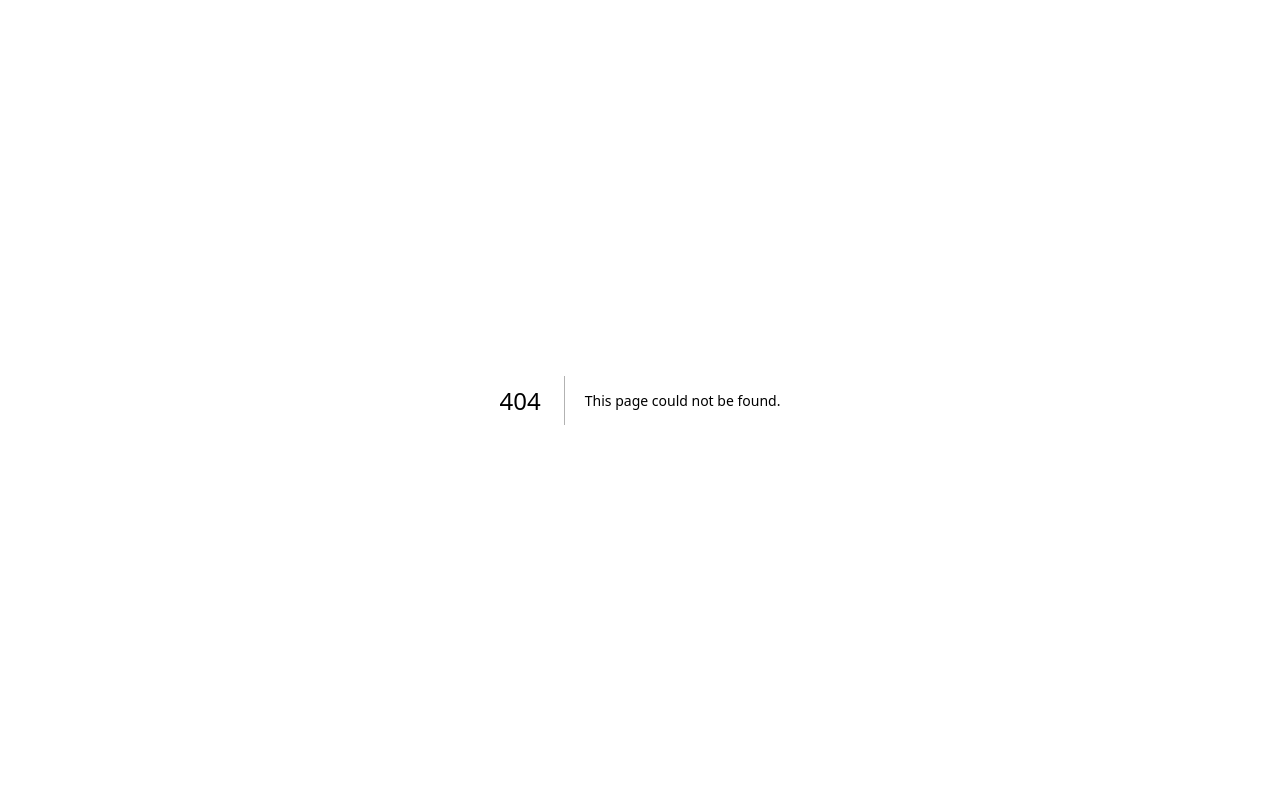
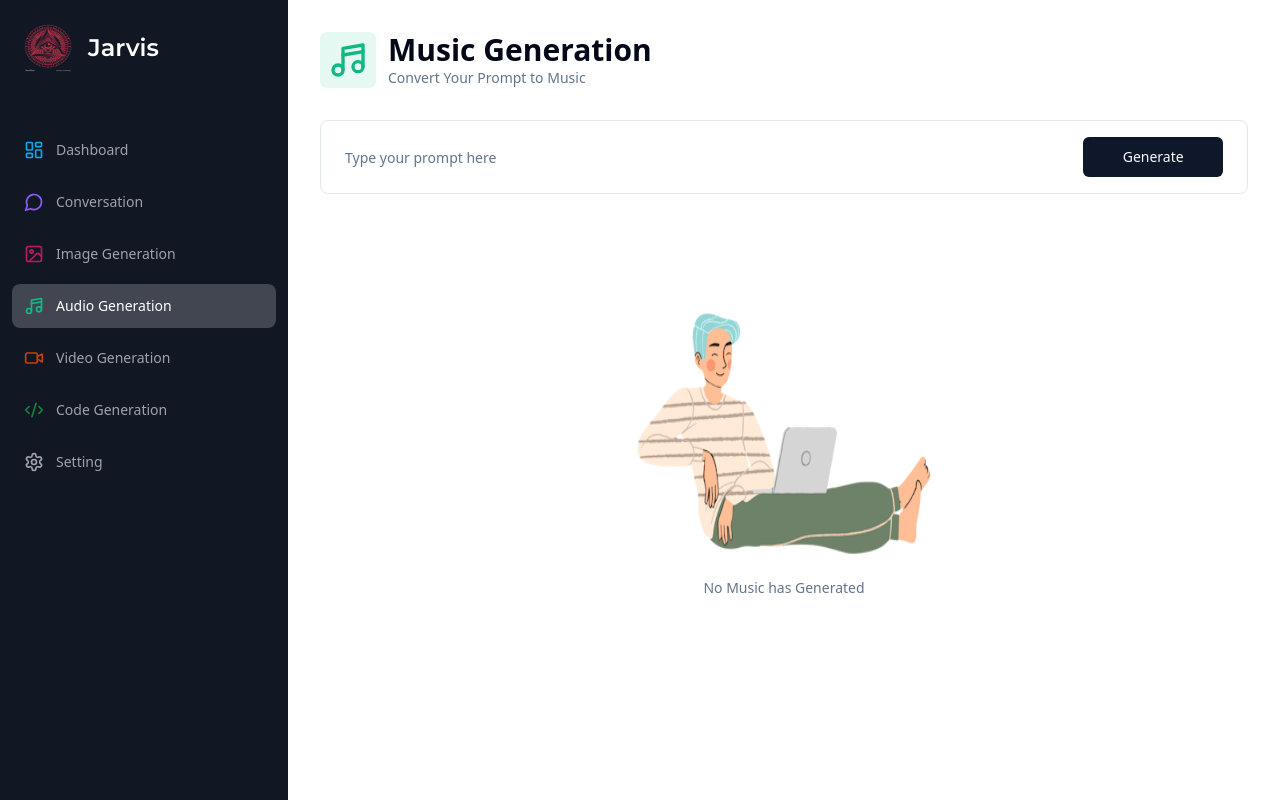
Before and after one commit to Ayanokouji2/jarvis-next, a Next.js app: page /music in a window 1280 px wide. Before the commit this address had no page. Built offline with nearby package versions, Linux system fonts and the light colour scheme.

Commit message:
chore: Update npm dependencies and add "replicate" package

```diff
--- a/package.json
+++ b/package.json
@@ -27,6 +27,7 @@
     "react": "^18",
     "react-dom": "^18",
     "react-hook-form": "^7.52.1",
+    "replicate": "^0.31.1",
     "tailwind-merge": "^2.4.0",
     "tailwindcss-animate": "^1.0.7",
     "zod": "^3.23.8"
--- /dev/null
+++ b/src/app/(dashboard)/(routes)/music/constants.ts
@@ -0,0 +1,5 @@
+import * as z from 'zod'
+
+export const formSchema = z.object({
+    prompt: z.string().min(1, { message: 'Prompt is required' })
+})
--- /dev/null
+++ b/src/app/(dashboard)/(routes)/music/page.tsx
@@ -0,0 +1,106 @@
+'use client'
+
+import * as z from 'zod'
+import axios from 'axios'
+
+import Heading from '@/components/heading'
+import {Music4} from 'lucide-react'
+import {useForm} from 'react-hook-form'
+import {Input} from '@/components/ui/input'
+
+import {formSchema} from '@/app/(dashboard)/(routes)/music/constants'
+import {zodResolver} from '@hookform/resolvers/zod'
+import {Form, FormControl, FormField, FormItem} from '@/components/ui/form'
+import {Button} from '@/components/ui/button'
+import {useRouter} from 'next/navigation'
+import {useState} from 'react'
+import {Empty} from '@/components/Empty'
+import {Loader} from '@/components/loader'
+
+export default function MusicPage() {
+	const router = useRouter()
+
+	const [music, setMusic] = useState<string>()
+
+	const form = useForm<z.infer<typeof formSchema>>({
+		resolver: zodResolver(formSchema),
+		defaultValues: {
+			prompt: '',
+		},
+	})
+
+	const isLoading = form.formState.isSubmitting
+
+	const onSubmit = async (data: z.infer<typeof formSchema>) => {
+		try {
+			setMusic(undefined)
+
+			const response = await axios.post('/api/music', data)
+			console.log(response.data)
+			setMusic(response.data.audio)
+
+			form.reset()
+		} catch (error: unknown) {
+			console.error('[CONVERSATION_ERROR]', error)
+		} finally {
+			router.refresh()
+		}
+	}
+
+	return (
+		<div className=''>
+			<Heading
+				title='Music Generation'
+				description='Convert Your Prompt to Music'
+				icon={Music4}
+				iconColor='text-emerald-500'
+				bgColor='bg-emerald-500/10'
+			/>
+			<div className='px-4 lg:px-8'>
+				<div>
+					<Form {...form}>
+						<form
+							onSubmit={form.handleSubmit(onSubmit)}
+							className='rounded-lg border w-full p-4 px-3 md:px-6 focus-within:shadow-sm grid grid-cols-12 gap-2'>
+							<FormField
+								name='prompt'
+								render={({field}) => (
+									<FormItem className='col-span-12 lg:col-span-10 '>
+										<FormControl className='m-0 p-0 '>
+											<Input
+												className='border-0 outline-none focus-visible:ring-0 focus-visible:ring-transparent'
+												{...field}
+												placeholder='Type your prompt here'
+												disabled={isLoading}
+											/>
+										</FormControl>
+									</FormItem>
+								)}
+							/>
+							<Button
+								className='col-span-12 lg:col-span-2 w-full'
+								disabled={isLoading}>
+								Generate
+							</Button>
+						</form>
+					</Form>
+				</div>
+				<div className='space-y-4 mt-4'>
+					{isLoading && (
+						<div className='p-8 rounded-lg w-full flex items-center justify-center bg-muted'>
+							<Loader />
+						</div>
+					)}
+					{!music && !isLoading && (
+						<Empty label={'No Music has Generated'} />
+					)}
+					{
+						music && (
+							<audio controls className='w-full mt-8' src={music}></audio>
+						)
+					}
+				</div>
+			</div>
+		</div>
+	)
+}
--- /dev/null
+++ b/src/app/api/music/route.ts
@@ -0,0 +1,54 @@
+import { auth } from '@clerk/nextjs/server';
+import { NextResponse } from 'next/server';
+import Replicate from "replicate";
+
+
+const replicate = new Replicate({
+    auth: process.env.REPLICATE_API_KEY
+});
+
+
+export async function POST(request : Request){
+    try {
+        const { userId } = auth()
+        const body = await request.json()
+        const {prompt} = body
+
+        if(!userId){
+            return NextResponse.json({
+                status: 401,
+                body: {
+                    error: 'Unauthorized',
+                },
+            });
+        }
+
+        if(!prompt){
+            return NextResponse.json({
+                status: 500,
+                body: {
+                    error: 'prompt is required',
+                },
+            });
+        }
+
+
+
+        const result = await replicate.run("riffusion/riffusion:8cf61ea6c56afd61d8f5b9ffd14d7c216c0a93844ce2d82ac1c9ecc9c7f24e05", {
+            input: {
+                prompt_b : prompt
+            }
+        });
+
+        return NextResponse.json(result)
+    } catch (error : unknown) {
+        console.error("[CONVERSATION_ERROR]", error);
+        return NextResponse.json( {
+            status: 500,
+            body: {
+                error: 'Internal Server Error',
+            },
+        });
+
+    }
+}
```
Also changed, not shown: 1 other file (tests, documents, lock files or other folders).
